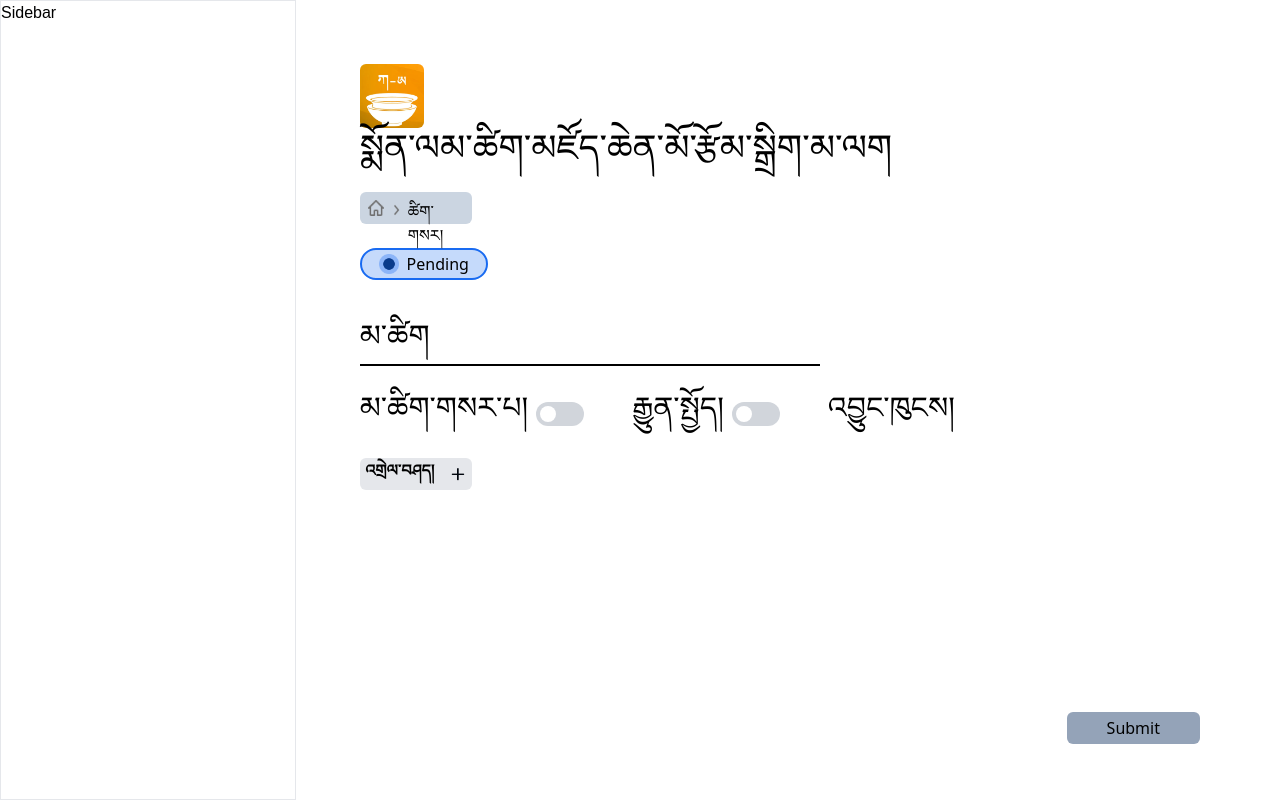
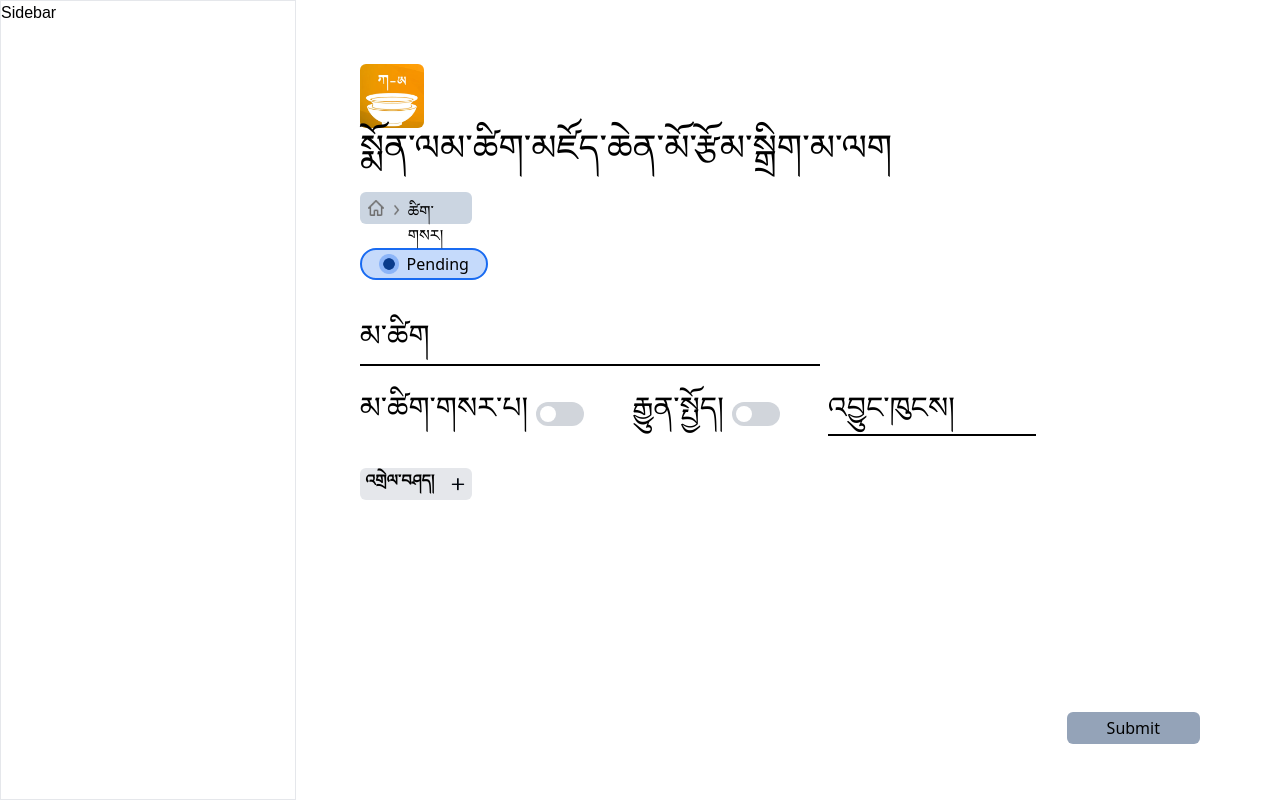
Before and after one commit to OpenPecha/monlam-dictionary-editor, a React (Vite) app: page /Tsigsar in a window 1280 px wide. Built offline with nearby package versions, Linux system fonts and the light colour scheme; a web font is replaced by a local one.

Commit message:
drop down in tsigsar

```diff
--- /dev/null
+++ b/src/Components/Dropdown/DropDown.tsx
@@ -0,0 +1,19 @@
+import React, { useState } from 'react'
+
+interface ChildProps {
+    options: string[];
+    setSelect: React.Dispatch<React.SetStateAction<string>>;
+    setOpen: React.Dispatch<React.SetStateAction<boolean>>;
+}
+
+const DropDown: React.FC<ChildProps> = ( {options, setSelect, setOpen} ) => {
+  return (
+    <div className='ml-11 mt-2 border rounded-md w-44 overflow-y-auto h-32'>
+        {options.map((item,index) => (
+            <div className=' hover:bg-slate-200 p-2 h-8 cursor-pointer' onClick={() => {setSelect(item); setOpen((pre) => !pre)}}>{item}</div>
+        ))}
+    </div>
+  )
+}
+
+export default DropDown
--- a/src/Pages/Tsigsar.tsx
+++ b/src/Pages/Tsigsar.tsx
@@ -7,6 +7,8 @@ import StatusReviewed from '../Components/StatusReviewed'
 import plus from '../assets/plus.png'
 import Toggle from '../Components/Toggle'
 import { SubmitHandler, useForm } from 'react-hook-form'
+import DropDown from '../Components/Dropdown/DropDown'
+import { useState } from 'react'
 
 interface Input {
   matsig: string,
@@ -17,12 +19,20 @@ interface Input {
 const Tsigsar = () => {
   const navigate = useNavigate();
 
+  const [sourceOpen, setSourceOpen] = useState<boolean>(false);
+  const [sourceSeleced, setSourceSelected] = useState<string>('');
+  const [sourceOption, setSourceOption] = useState<string[]>(['གདམ་ཀ ༡', 'གདམ་ཀ ༢', 'གདམ་ཀ ༣']);
+
   function goTo(location: string) {
     if (location === 'home') {
       navigate('/');
     } else {
       console.log('error while going back home page');
     }
+  }
+
+  function toggleSource() {
+    setSourceOpen((pre) => !pre);
   }
 
   const {
@@ -66,7 +76,10 @@ const Tsigsar = () => {
               <p className=' text-3xl ml-12 font-monlam'>རྒྱུན་སྤྱོད།</p>
               <Toggle register={register} value='gyunchoe'/>
 
-              <div className=' text-3xl ml-12 font-monlam'>འབྱུང་ཁུངས།</div>
+              <div>
+                <div className=' text-3xl ml-12 font-monlam cursor-pointer border-b-2 border-black pb-2 w-52 flex justify-between' onClick={toggleSource}><p>འབྱུང་ཁུངས།</p>{sourceSeleced}</div>
+                {sourceOpen ? <DropDown options={sourceOption} setSelect={setSourceSelected} setOpen={setSourceOpen} /> : ''}
+              </div>
           </div>
 
           <button className=' flex justify-center mt-8 w-28 rounded-md h-8 bg-gray-200 pb-5 gap-4 font-semibold transition-all duration-150 hover:opacity-80'>འགྲེལ་བཤད། <img src={plus} className=' w-4 mt-2'/></button>
```
